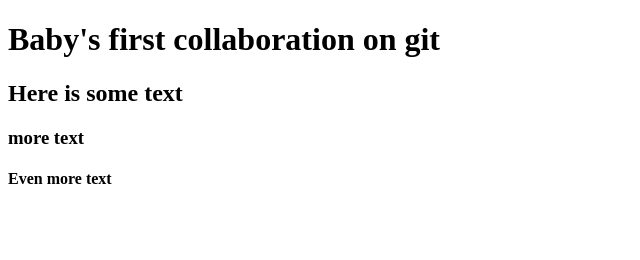
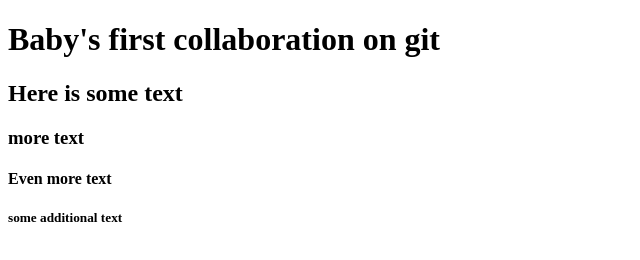
Before and after one commit to ptagliavia/donut, a plain HTML site: page index.html in a window 1280 px wide. Shown: the whole page, without its empty margins (0-640 px from the left). Drawn offline with Linux system fonts and the light colour scheme.

Commit message:
added h5

```diff
--- a/index.html
+++ b/index.html
@@ -9,5 +9,6 @@
 <h2> Here is some text</h2>
 <h3>more text</h3>
 <h4> Even more text</h4>
+<h5>some additional text</h5>
 </body>
 </html>
```
